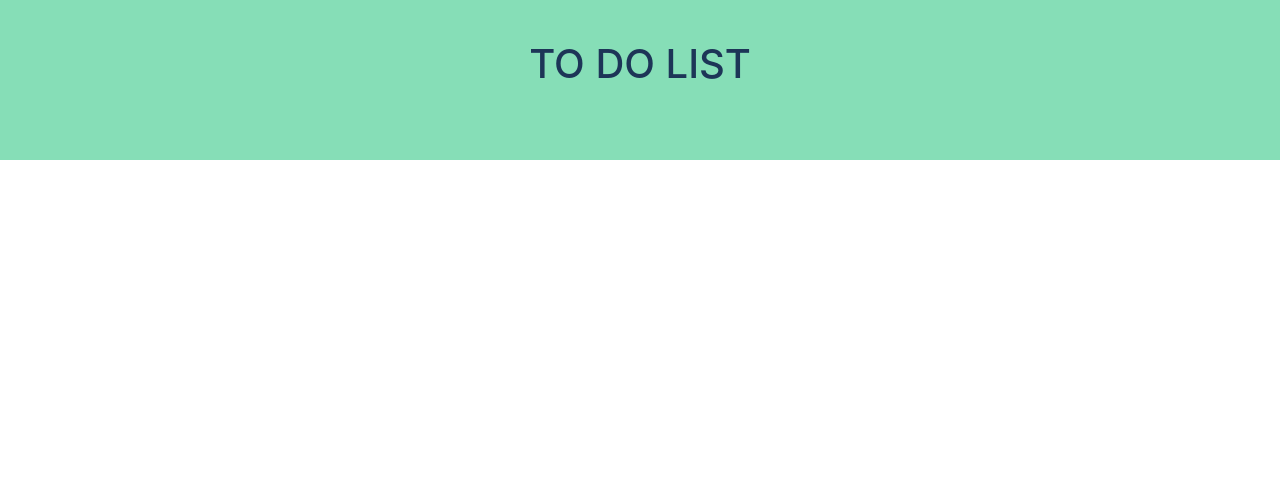
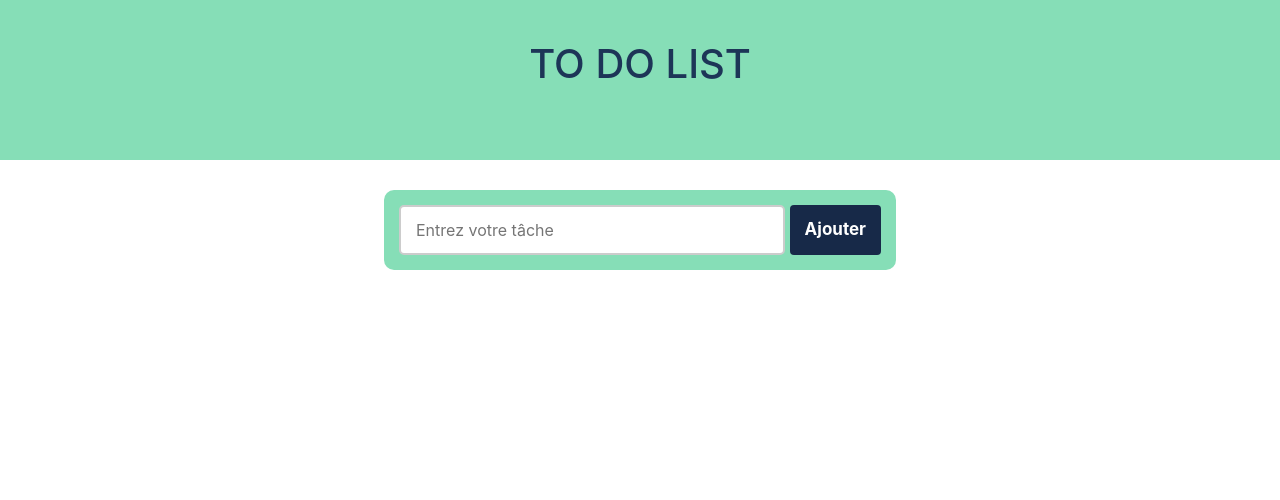
Before and after one commit to lea-martel/tdl, a PHP site: page /todolist.php in a window 1280 px wide. Shown: the top 500 px of the page. Run offline with PHP 8.4, Linux system fonts and the light colour scheme.

Commit message:
css input tache

```diff
--- a/styles/style.css
+++ b/styles/style.css
@@ -125,3 +125,47 @@ footer {
     font-weight: bold;
     color: #1d3557;
 }
+
+.container-list {
+
+
+    align-items: center;
+    background-color: #86DEB7;
+    border-radius: 10px;
+    margin: 30px auto;
+    max-width: 40%;
+    height: 80px;
+    padding: 15px;
+}
+
+.flex {
+
+    display: flex;
+
+
+}
+
+input {
+
+    width: 100%;
+    height: 50px;
+    border: 2px solid #cccccc;
+    border-radius: 5px;
+    padding: 15px;
+    outline: none;
+}
+
+.add {
+
+    background-color: #172948;
+    outline: none;
+    border: none;
+    border-radius: 4px;
+    color: #fff;
+    font-family: inherit;
+    font-weight: bold;
+    font-size: 17px;
+    margin-left: 5px;
+    padding: 10px 15px;
+
+}
--- a/todolist.php
+++ b/todolist.php
@@ -14,11 +14,27 @@
             crossorigin="anonymous"></script>
     <link rel="stylesheet" href="https://stackpath.bootstrapcdn.com/bootstrap/4.3.1/css/bootstrap.min.css"
           integrity="sha384-ggOyR0iXCbMQv3Xipma34MD+dH/1fQ784/j6cY/iJTQUOhcWr7x9JvoRxT2MZw1T" crossorigin="anonymous">
-    <title></title>
+    <link rel="stylesheet" href="styles/style.css">
+    <title> TO DO LIST</title>
 </head>
 <body>
 <?php include 'header.php' ?>
 <main>
+    <div class="container-list">
+   <form action="action.php">
+       <div class="flex">
+         <input type="text" name="tache" placeholder="Entrez votre tâche" class="tache">
+       <button class="add"> Ajouter</button>
+       </div>
+    </div>
+     </form>
+    </div>
+    <!---<div class="list">
+        <input type="checkbox">
+        <h2 class="name">Ma tâche</h2>
+        <small>Creér le 27/11/2020</small>
+    </div>
+    </div>--->
 </main>
 <?php include 'footer.php' ?>
 </body>
```
